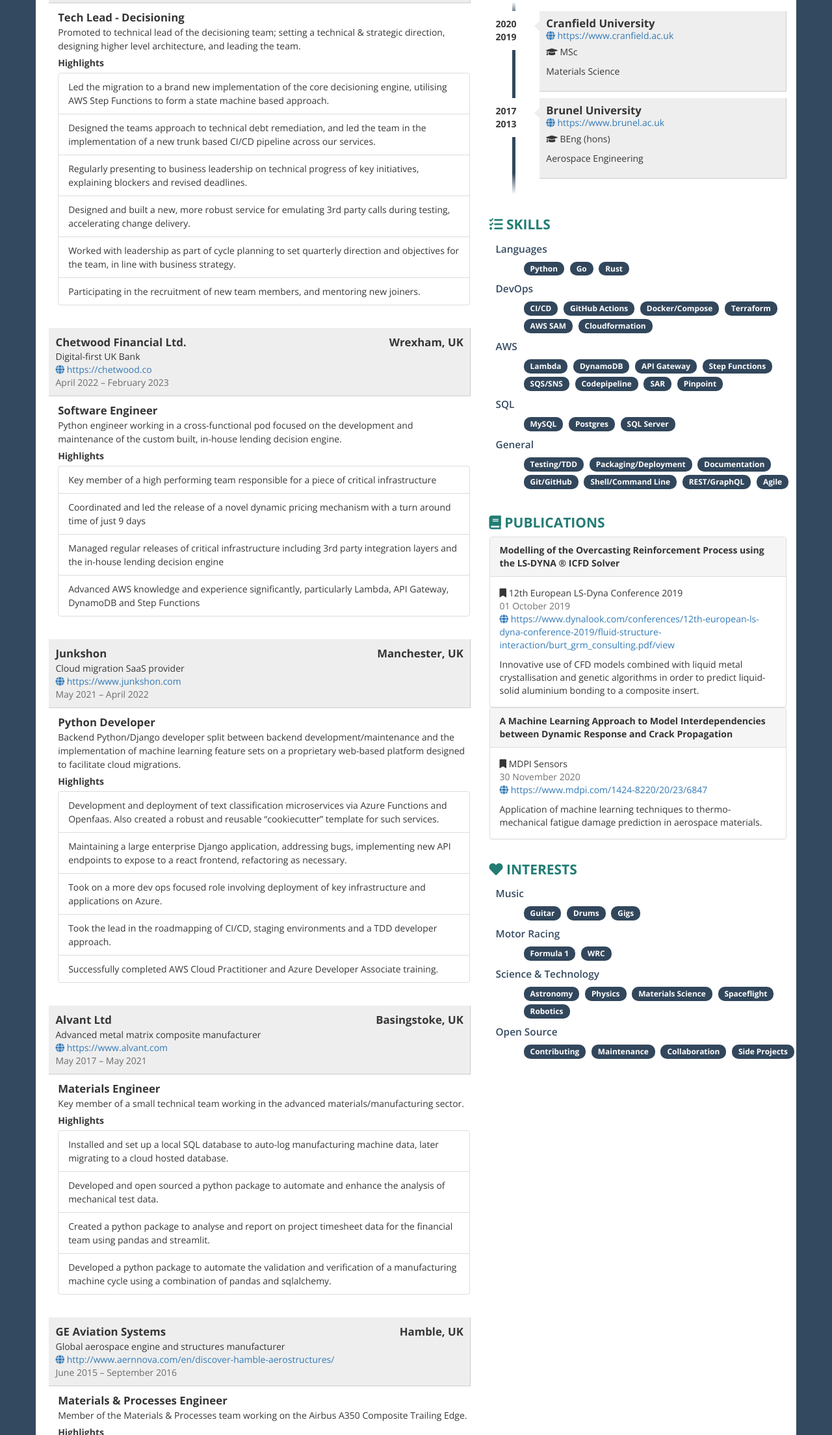
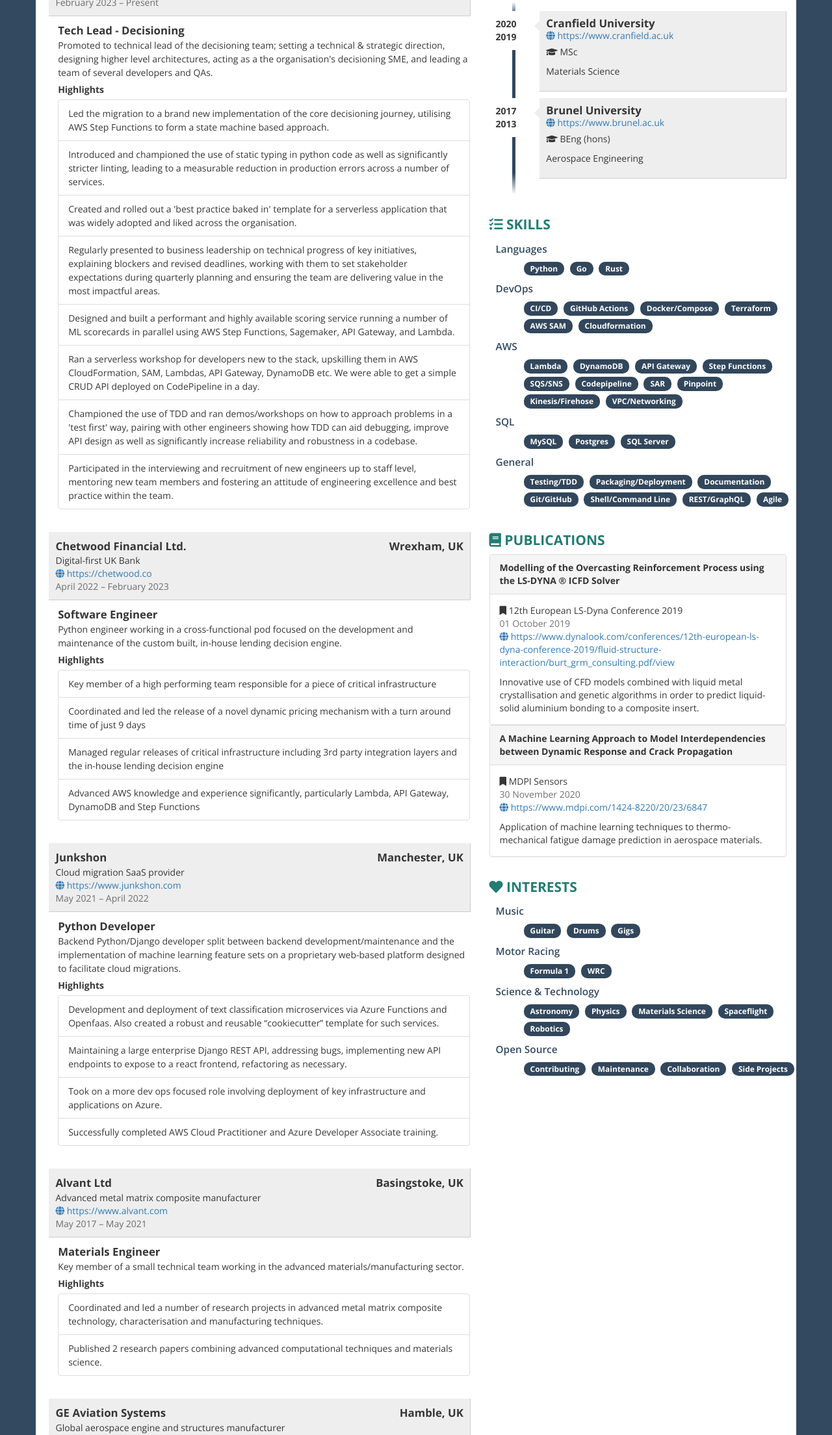
Before and after one commit to FollowTheProcess/cv, a plain HTML site: page index.html in a window 1280 px wide. Shown: the part 591-2800 px from the top of the page at 65% size. Drawn offline with nearby package versions, Linux system fonts and the light colour scheme.

Commit message:
deploy: bd900a9321fa104720fc16d777f1b655fb65c2d2

```diff
--- a/index.html
+++ b/index.html
@@ -404,7 +404,7 @@
           <!-- ABOUT ME -->
           <div class="box">
             <h2><i class="fas fa-user ico"></i> About</h2>
-            <p>I am a highly motivated, logical, detail-oriented and enthusiastic self-taught software engineer with a background in aerospace engineering and materials science. I am highly proficient in Python, Go, AWS, backend web development, REST APIs and microservices and take pride in producing reliable, clean and robust software. In my spare time I do lots of side projects, I have also open sourced a few projects, and am an active open source contributor and maintainer.</p>
+            <p>I am a highly motivated, logical, detail-oriented and experienced self-taught software engineer with a background in aerospace engineering and materials science. I am highly proficient in Python, Go, AWS, REST APIs and microservices/distributed systems and take pride in producing reliable, clean and robust software and architectures. I also enjoy mentoring other engineers and sharing knowledge/experience in areas where I'm able to do so. In my spare time I do lots of side projects, I have also open sourced a few projects, and am an active open source contributor and maintainer.</p>
           </div>
           <!-- WORK EXPERIENCE -->
           <div class="box">
@@ -431,15 +431,17 @@
                   <div class="job-details col-xs-11">
                     <div class="profession">Tech Lead - Decisioning</div>
                     <div class="description">
-                      Promoted to technical lead of the decisioning team; setting a technical & strategic direction, designing higher level architecture, and leading the team.
+                      Promoted to technical lead of the decisioning team; setting a technical & strategic direction, designing higher level architectures, acting as a the organisation's decisioning SME, and leading a team of several developers and QAs.
                       <div class="highlights">Highlights</div>
                       <ul class="list-group">
-                        <li class="list-group-item">Led the migration to a brand new implementation of the core decisioning engine, utilising AWS Step Functions to form a state machine based approach.</li>
-                        <li class="list-group-item">Designed the teams approach to technical debt remediation, and led the team in the implementation of a new trunk based CI/CD pipeline across our services.</li>
-                        <li class="list-group-item">Regularly presenting to business leadership on technical progress of key initiatives, explaining blockers and revised deadlines.</li>
-                        <li class="list-group-item">Designed and built a new, more robust service for emulating 3rd party calls during testing, accelerating change delivery.</li>
-                        <li class="list-group-item">Worked with leadership as part of cycle planning to set quarterly direction and objectives for the team, in line with business strategy.</li>
-                        <li class="list-group-item">Participating in the recruitment of new team members, and mentoring new joiners.</li>
+                        <li class="list-group-item">Led the migration to a brand new implementation of the core decisioning journey, utilising AWS Step Functions to form a state machine based approach.</li>
+                        <li class="list-group-item">Introduced and championed the use of static typing in python code as well as significantly stricter linting, leading to a measurable reduction in production errors across a number of services.</li>
+                        <li class="list-group-item">Created and rolled out a 'best practice baked in' template for a serverless application that was widely adopted and liked across the organisation.</li>
+                        <li class="list-group-item">Regularly presented to business leadership on technical progress of key initiatives, explaining blockers and revised deadlines, working with them to set stakeholder expectations during quarterly planning and ensuring the team are delivering value in the most impactful areas.</li>
+                        <li class="list-group-item">Designed and built a performant and highly available scoring service running a number of ML scorecards in parallel using AWS Step Functions, Sagemaker, API Gateway, and Lambda.</li>
+                        <li class="list-group-item">Ran a serverless workshop for developers new to the stack, upskilling them in AWS CloudFormation, SAM, Lambdas, API Gateway, DynamoDB etc. We were able to get a simple CRUD API deployed on CodePipeline in a day.</li>
+                        <li class="list-group-item">Championed the use of TDD and ran demos/workshops on how to approach problems in a 'test first' way, pairing with other engineers showing how TDD can aid debugging, improve API design as well as significantly increase reliability and robustness in a codebase.</li>
+                        <li class="list-group-item">Participated in the interviewing and recruitment of new engineers up to staff level, mentoring new team members and fostering an attitude of engineering excellence and best practice within the team.</li>
                       </ul>
                     </div>
                   </div>
@@ -505,9 +507,8 @@
                       <div class="highlights">Highlights</div>
                       <ul class="list-group">
                         <li class="list-group-item">Development and deployment of text classification microservices via Azure Functions and Openfaas. Also created a robust and reusable “cookiecutter” template for such services.</li>
-                        <li class="list-group-item">Maintaining a large enterprise Django application, addressing bugs, implementing new API endpoints to expose to a react frontend, refactoring as necessary.</li>
+                        <li class="list-group-item">Maintaining a large enterprise Django REST API, addressing bugs, implementing new API endpoints to expose to a react frontend, refactoring as necessary.</li>
                         <li class="list-group-item">Took on a more dev ops focused role involving deployment of key infrastructure and applications on Azure.</li>
-                        <li class="list-group-item">Took the lead in the roadmapping of CI/CD, staging environments and a TDD developer approach.</li>
                         <li class="list-group-item">Successfully completed AWS Cloud Practitioner and Azure Developer Associate training.</li>
                       </ul>
                     </div>
@@ -539,10 +540,8 @@
                       Key member of a small technical team working in the advanced materials/manufacturing sector.
                       <div class="highlights">Highlights</div>
                       <ul class="list-group">
-                        <li class="list-group-item">Installed and set up a local SQL database to auto-log manufacturing machine data, later migrating to a cloud hosted database.</li>
-                        <li class="list-group-item">Developed and open sourced a python package to automate and enhance the analysis of mechanical test data.</li>
-                        <li class="list-group-item">Created a python package to analyse and report on project timesheet data for the financial team using pandas and streamlit.</li>
-                        <li class="list-group-item">Developed a python package to automate the validation and verification of a manufacturing machine cycle using a combination of pandas and sqlalchemy.</li>
+                        <li class="list-group-item">Coordinated and led a number of research projects in advanced metal matrix composite technology, characterisation and manufacturing techniques.</li>
+                        <li class="list-group-item">Published 2 research papers combining advanced computational techniques and materials science.</li>
                       </ul>
                     </div>
                   </div>
@@ -573,9 +572,7 @@
                       Member of the Materials & Processes team working on the Airbus A350 Composite Trailing Edge.
                       <div class="highlights">Highlights</div>
                       <ul class="list-group">
-                        <li class="list-group-item">Heavily involved in elimination of process control test pieces through extremely thorough statistical analysis of historical data.</li>
-                        <li class="list-group-item">Established and proved the source of recurring defects in acrylic canopy moulding through rigorous analysis of historic archive data (dating back to 1973).</li>
-                        <li class="list-group-item">Developed a system for calculating minimum acceptance criteria for a complex mechanical test by using locally-estimated data smoothing.</li>
+                        <li class="list-group-item">Mixture of production support and R&D activities in polymer composite materials to support production of the Airbus A350-900 and -1000</li>
                       </ul>
                     </div>
                   </div>
@@ -713,6 +710,8 @@
                 <span class= "skill badge">Codepipeline</span>
                 <span class= "skill badge">SAR</span>
                 <span class= "skill badge">Pinpoint</span>
+                <span class= "skill badge">Kinesis/Firehose</span>
+                <span class= "skill badge">VPC/Networking</span>
               </div>
             </div>
             <div class="skills clearfix">
```
